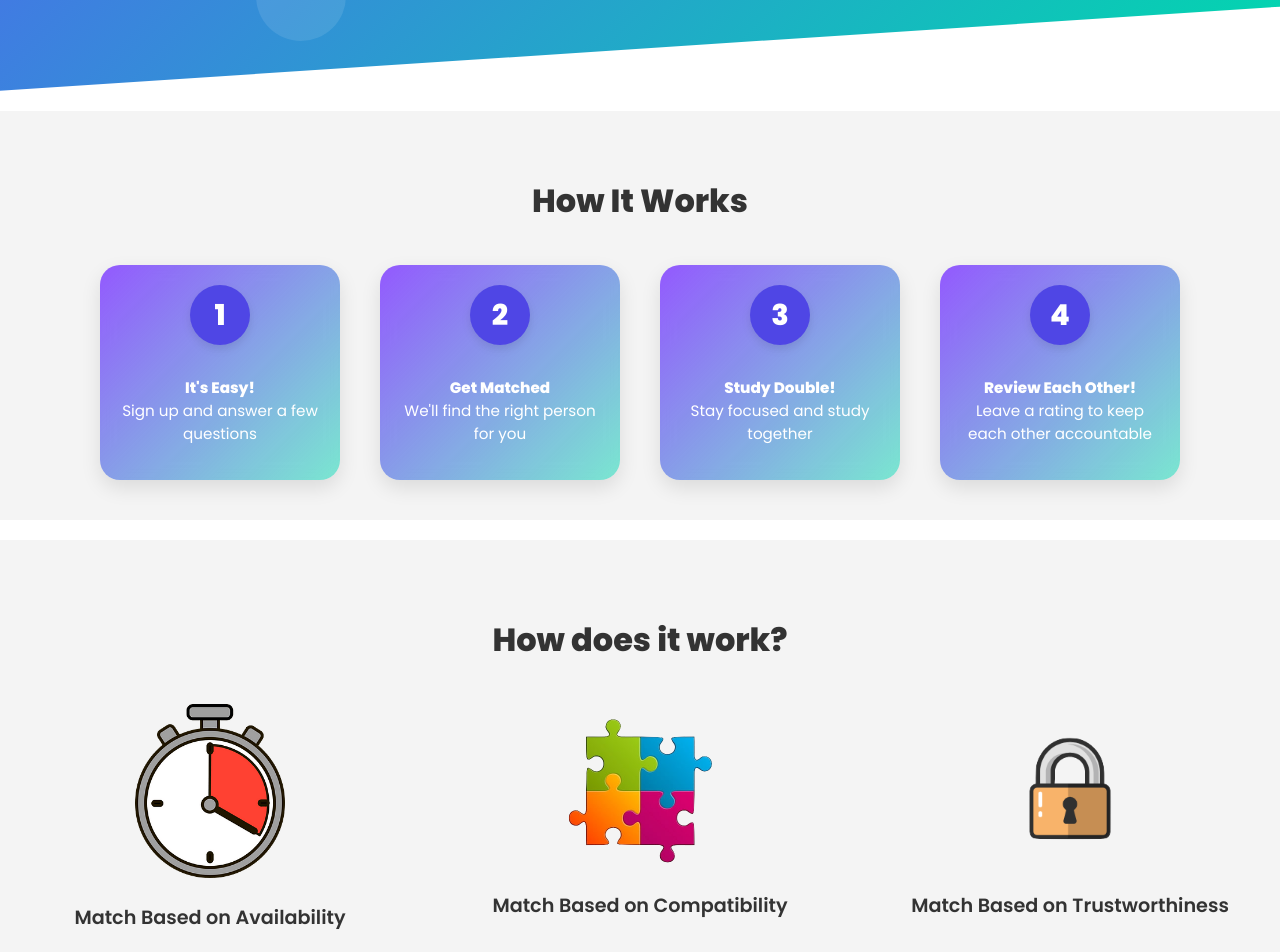
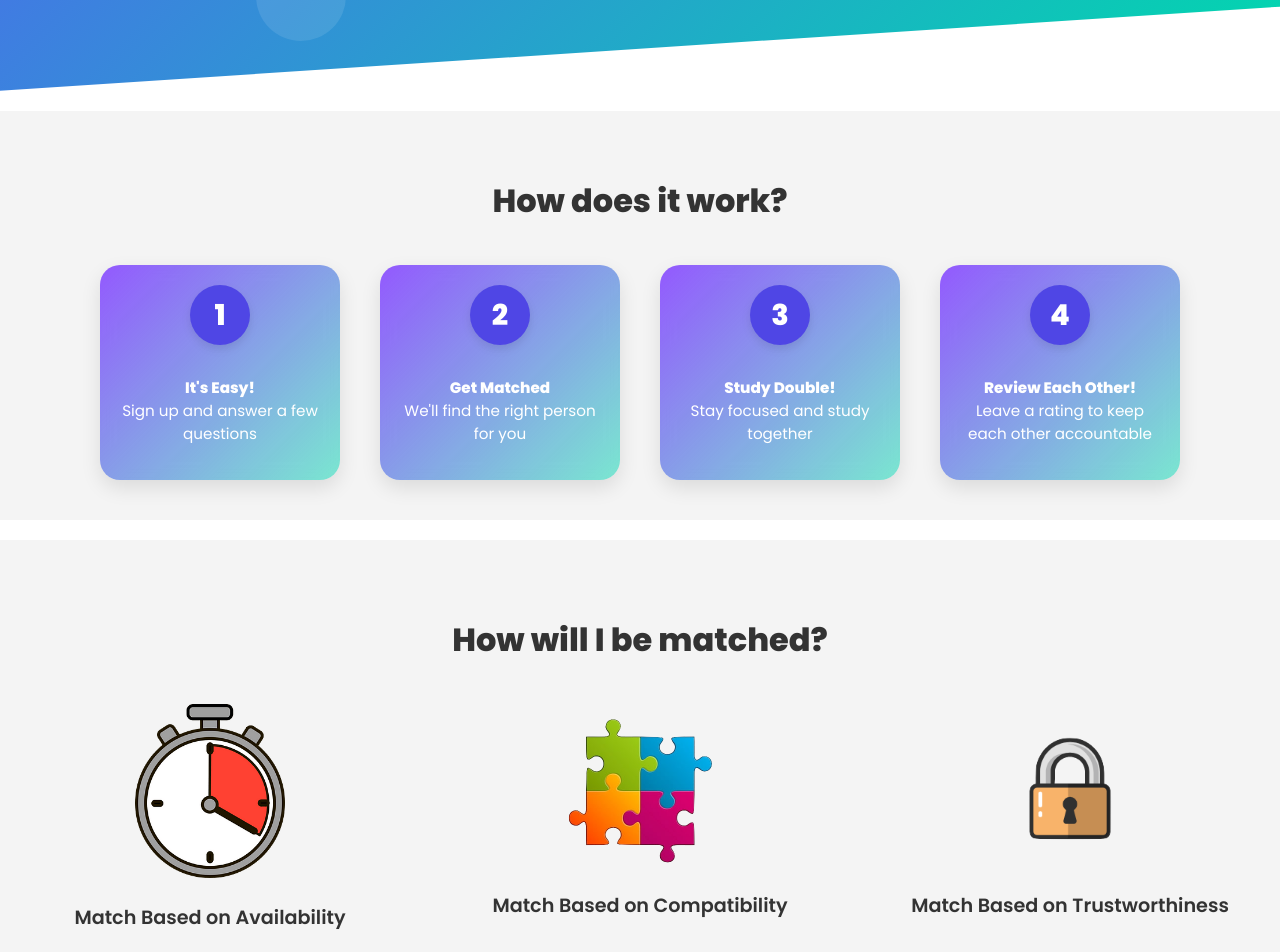
Before and after one commit to kamaldbouk/study-double, a React (Create React App) app in the folder frontend/: page /home in a window 1280 px wide. Shown: the part 750-1702 px from the top of the page. Built offline with nearby package versions, Linux system fonts and the light colour scheme.

Commit message:
fixed titles in homepage

```diff
--- a/frontend/src/Home/Home.js
+++ b/frontend/src/Home/Home.js
@@ -70,7 +70,7 @@ const Home = () => {
             <div className="circle circle4"></div>
             <div className="circle circle5"></div> */}
 
-            <h2 className="section-title">How It Works</h2>
+            <h2 className="section-title">How does it work?</h2>
             <div className="steps-row">
                 <div className="step">
                 <div className="number-circle">1</div>
@@ -96,7 +96,7 @@ const Home = () => {
 
 
             <section className="thirdSection">
-                <h2>How does it work?</h2>
+                <h2>How will I be matched?</h2>
                 <div className="match-item">
                     <img src={clock} alt="Availability" className="match-img" />
                     <h3>Match Based on Availability</h3>
```
